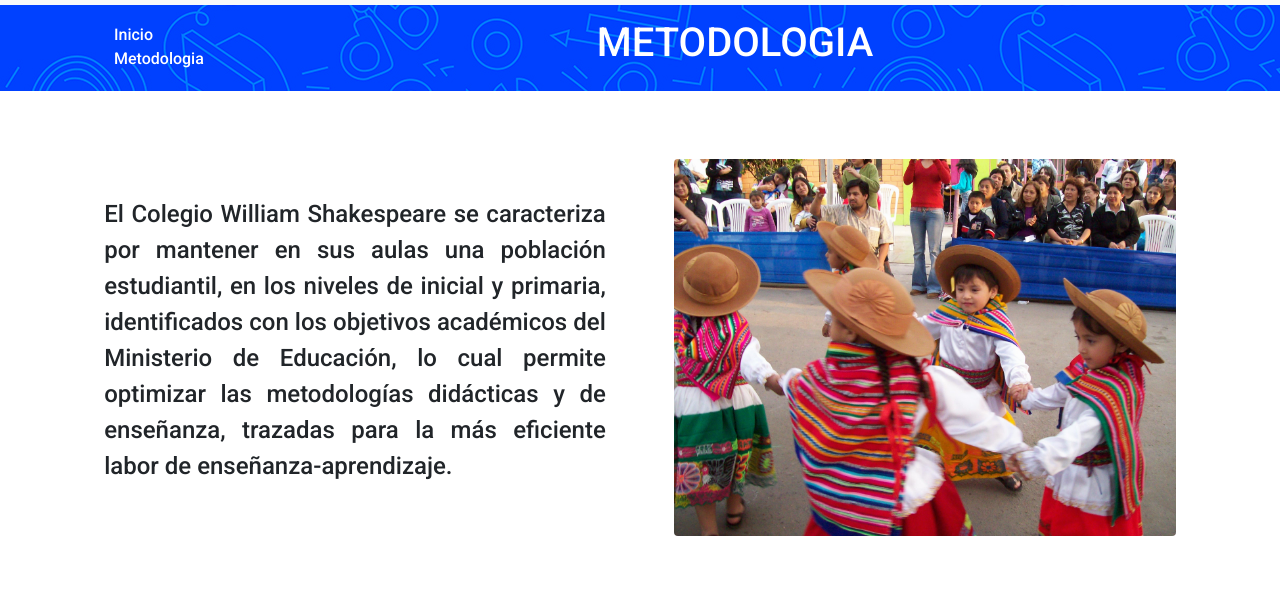
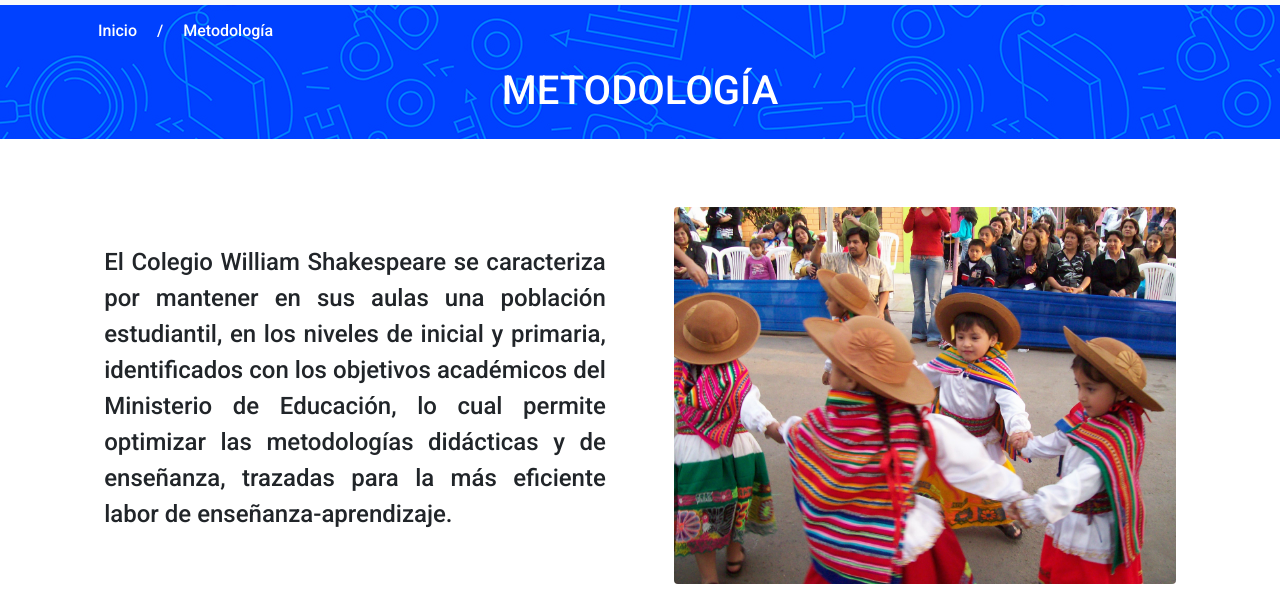
Before and after one commit to Cubiiii/web-william, a plain HTML site: page metologia.html in a window 1280 px wide. Shown: the part 147-749 px from the top of the page. Drawn offline with nearby package versions, Linux system fonts and the light colour scheme.

Commit message:
fix banner

```diff
--- a/metologia.html
+++ b/metologia.html
@@ -72,18 +72,17 @@
     </header>
 
     <!-- banner -->
-    <div class="container-fluid margent bg-menu-internab">
+    <div class="container-fluid margent bg-menu-internab margent">
         <div class="container py-3 text-white">
             <div class="row d-flex align-items-center">
-                <div class="col-2">
-                    <ol class="mb-0" style="list-style: none;">
-                        <li>Inicio<a href="" class="text-white fw-bold"></a></li>
-                        <!-- <li>Propuesta Educativa<a href="" class="text-white fw-bold"></a></li> -->
-                        <li>Metodologia<a href="" class="text-white fw-bold"></a></li>
-                    </ol>
+                <div class="col-12 d-inline-block">
+                    <a href="/" class="text-white mx-3" style="text-decoration: none;">Inicio</a> /
+                    <a href="#" class="text-white mx-3" style="text-decoration: none;">Metodología</a>
                 </div>
-                <div class="col-10 text-center">
-                    <h2 class="text-uppercase fs-1">Metodologia</h2>
+            </div>
+            <div class="row mt-4">
+                <div class="col-12 text-center">
+                    <h2 class="text-uppercase fs-1">Metodología</h2>
                 </div>
             </div>
         </div>
```
Also changed, not shown: index.html (+5 -18 lines), niveles.html (+7 -8 lines), nosotros.html (+19 -2 lines), noticias.html (+7 -8 lines).
